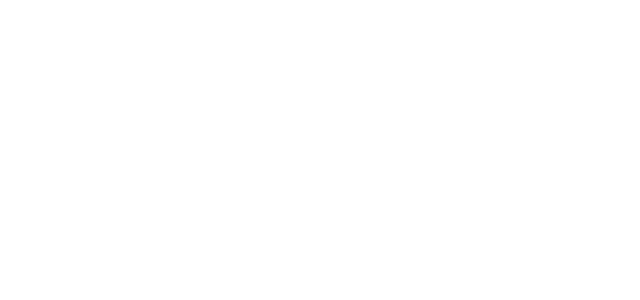
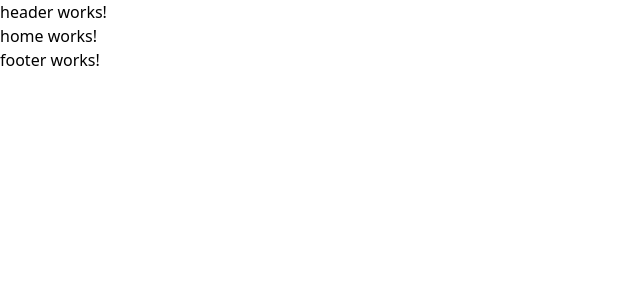
Before and after one commit to Kiiskii/BikeApp-Front, an Angular app: page / in a window 1280 px wide. Shown: the top 300 px of the page, without its empty margins (0-640 px from the left). Built offline with nearby package versions, Linux system fonts and the light colour scheme.

Commit message:
Implement routing to the application

```diff
--- a/src/app/app.component.html
+++ b/src/app/app.component.html
@@ -1,3 +1,5 @@
-<div>
-  <p *ngFor="let journey of journeys">{{ journey.departure_station_name }}</p>
+<div class="container">
+  <app-header></app-header>
+  <app-home></app-home>
+  <app-footer></app-footer>
 </div>
```
Also changed, not shown: src/app/app-routing.module.ts (added, +18 -0 lines), src/app/app.module.ts (+8 -2 lines).
